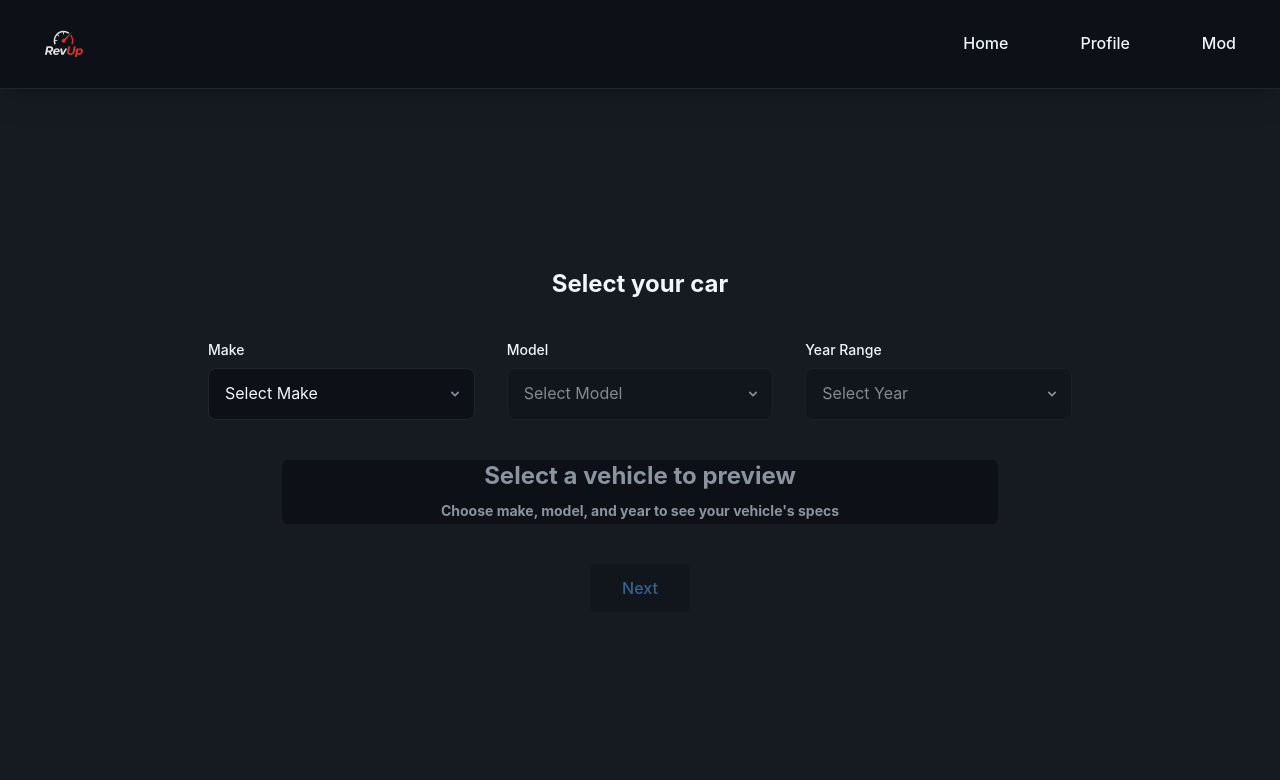
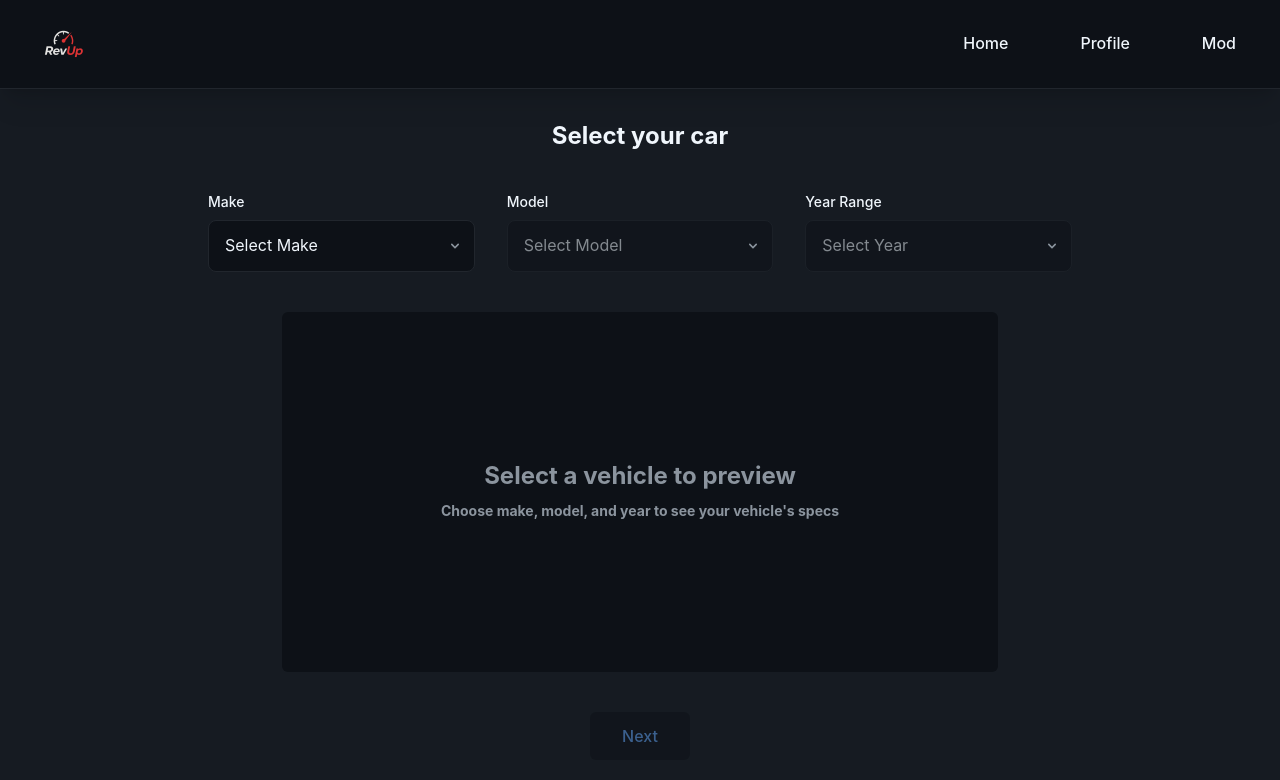
Before and after one commit to yuxiandu5/rev-up-v3, a Next.js app: page /mod in a window 1280 px wide. Shown: the top 780 px of the page. Built offline with nearby package versions, Linux system fonts and the light colour scheme.

Commit message:
bugfix: carSelector height fix

```diff
--- a/src/components/mod-page/carSelector.tsx
+++ b/src/components/mod-page/carSelector.tsx
@@ -18,7 +18,7 @@ export default function CarSelector({selectedCar, setSelectedCar, setPhase, carS
   const carData: CarData = carDataList;
 
   return (
-    <section className="flex flex-col gap-4 items-center justify-center w-full max-h-full pb-10 md:gap-10">
+    <section className="flex flex-col gap-4 items-center justify-center w-full min-h-full pb-10 md:gap-10">
       <header className="flex flex-col items-center justify-center mt-10">
         <h1 className="text-2xl font-bold">Select your car</h1>
       </header>
```
